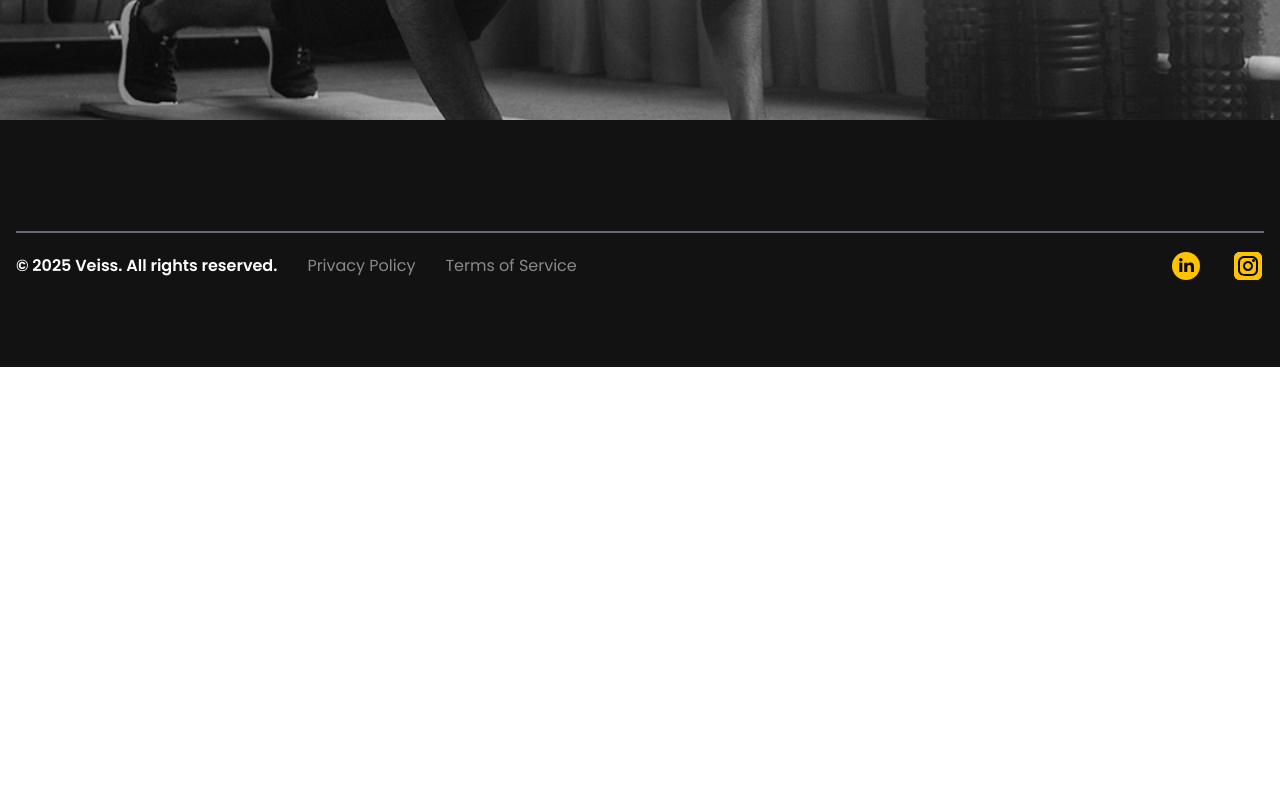
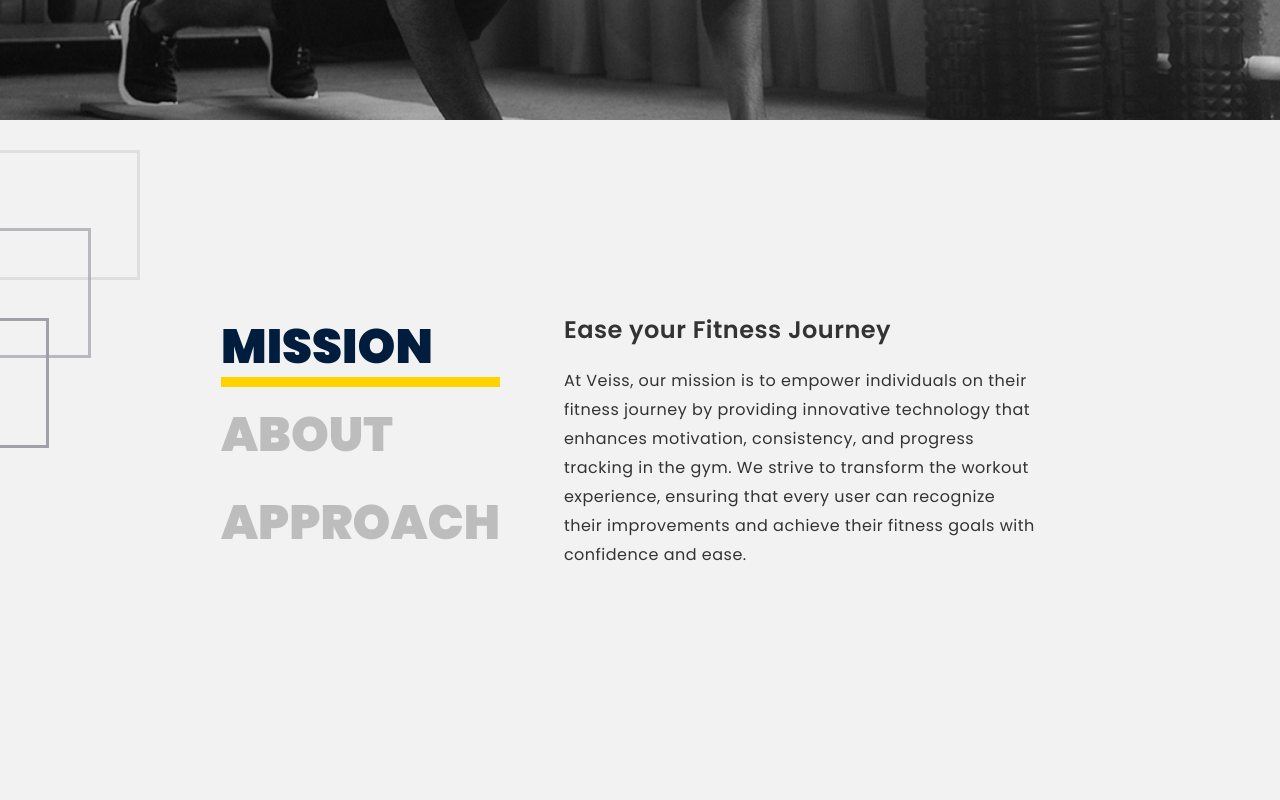
Before and after one commit to veiss-fit/veiss-web, a Next.js app: page /en in a window 1280 px wide. Shown: the part 840-1640 px from the top of the page. Before the commit the page ends 1207 px from the top, so only its background shows below. Built offline with nearby package versions, Linux system fonts and the light colour scheme; no server answers.

Commit message:
(fix) descriptive tabs

```diff
--- a/src/app/[locale]/(web)/components/DescriptiveTabs/DescriptiveTabs.tsx
+++ b/src/app/[locale]/(web)/components/DescriptiveTabs/DescriptiveTabs.tsx
@@ -3,16 +3,15 @@ import PageWrapper from "../PageWrapper/PageWrapper";
 
 function DescriptiveTabs() {
   const [selectedTab, setSelectedTab] = useState<number>(0);
-
   const tabs = ["Mission", "About", "Approach"];
 
   return (
-    <div id="about-us" className="w-full h-screen relative bg-[#F2F2F2]">
+    <div id="about-us" className="w-full min-h-screen relative bg-[#F2F2F2]">
       <PageWrapper>
-        <div className="relative z-20 xl:px-[205px] lg:px-[80px] lg:pt-[195px] pt-[90px] md:pb-[400px] sm:pb-[360px] pb-[260px] lg:pb-[100px] flex lg:flex-row flex-col justify-between gap-[20px]">
-          <div className="inline-flex lg:justify-start justify-center lg:flex-col flex-row sm:gap-[24px] gap-[16px] uppercase lg:text-[48px] font-[900] lg:leading-[64px] md:text-[36px] md:leading-[48px] text-[19px] leading-[28px] sm:text-[28px] sm:leading-[36px] text-[#BDBDBD]">
-            {tabs.map((item, index) => {
-              return (
+        <div className="relative z-20 xl:px-[205px] lg:px-[80px] pt-[90px] lg:pt-[195px] pb-[120px] lg:pb-[100px] flex flex-col lg:flex-row justify-between gap-[40px]">
+          {/* Tabs */}
+          <div className="inline-flex lg:justify-start justify-center lg:flex-col flex-row flex-wrap gap-[16px] sm:gap-[24px] uppercase font-[900] text-[#BDBDBD] text-[19px] sm:text-[28px] md:text-[36px] lg:text-[48px] leading-[28px] sm:leading-[36px] md:leading-[48px] lg:leading-[64px] text-center lg:text-left">
+            {tabs.map((item, index) => (
               <div
                 onClick={() => setSelectedTab(index)}
                 key={index}
@@ -28,82 +27,72 @@ function DescriptiveTabs() {
                 <div
                   className={`${
                     selectedTab === index ? "w-full" : "w-0"
-                    }  bg-primary  transition-all ease-in-out duration-300 absolute bottom-[-8px] lg:h-[10px] md:h-[8px] h-[6px]`}
-                  ></div>
+                  } bg-primary transition-all ease-in-out duration-300 absolute bottom-[-8px] lg:h-[10px] md:h-[8px] h-[6px]`}
+                />
               </div>
-              );
-            })}
+            ))}
           </div>
-          <div className="mx-auto lg:mx-0 relative text-secondary tracking-[0.5px] sm:text-[16px] sm:leading-[29px] text-[14px] leading-[24px] sm:w-[495px] w-full">
-            <div
-              className={`${
-                selectedTab === 0 ? "opacity-1" : "opacity-0"
-              } transition-opacity duration-300 ease-in-out lg:text-left text-center absolute lg:top-0 md:top-[60px] top-[40px] left-0 flex flex-col gap-[22px]`}
-            >
-              <h6 className="font-semibold lg:text-[24px] md:text-[20px] text-[18px]">
+
+          {/* Content */}
+          <div className="relative text-secondary tracking-[0.5px] text-[14px] sm:text-[16px] leading-[24px]
+          sm:leading-[29px] w-full max-w-[600px] mx-auto lg:mx-0 px-4 sm:px-6 text-center">
+            {/* Tab 0 */}
+            <div className={`${selectedTab === 0 ? "block" : "hidden"} transition-opacity duration-300 ease-in-out text-center lg:text-left flex flex-col gap-[22px]`}>
+              <h6 className="font-semibold text-[16px] md:text-[20px] lg:text-[24px]">
                 Ease your Fitness Journey
               </h6>
-              <p className="">
+              <p>
                 At Veiss, our mission is to empower individuals on their fitness journey by providing
                 innovative technology that enhances motivation, consistency, and progress tracking in
                 the gym. We strive to transform the workout experience, ensuring that every user can
                 recognize their improvements and achieve their fitness goals with confidence and ease.
               </p>
             </div>
-            <div
-              className={`${
-                selectedTab === 1 ? "opacity-1" : "opacity-0"
-              } transition-opacity duration-300 ease-in-out lg:text-left text-center absolute lg:top-0 md:top-[60px] top-[40px] left-0 flex flex-col gap-[22px]`}
-            >
-              <h6 className="font-semibold lg:text-[24px] md:text-[20px] text-[18px]">What we do</h6>
-              <p className="">
+
+            {/* Tab 1 */}
+            <div className={`${selectedTab === 1 ? "block" : "hidden"} transition-opacity duration-300 ease-in-out text-center lg:text-left flex flex-col gap-[22px]`}>
+              <h6 className="font-semibold text-[16px] md:text-[20px] lg:text-[24px]">
+                What we do
+              </h6>
+              <p>
                 Veiss offers a cutting-edge smart hardware attachment for weight machines that
                 automatically tracks repetitions, sets, and overall progress. Our solution integrates
                 seamlessly with existing gym equipment, providing users with real-time data and
-              insights that keep them engaged and motivated. delivering continuous value and support
-              to our users.
+                insights that keep them engaged and motivated.
               </p>
-              <p className="pt-[2px]">
-              By eliminating the need for manual
-              input, we make it easier for gym-goers to focus on their workouts and stay committed
-              to their fitness objectives. Our accompanying app subscription unlocks advanced
-              analytics and personalized progress tracking,
+              <p>
+                By eliminating the need for manual input, we make it easier for gym-goers to focus on
+                their workouts and stay committed to their fitness objectives. Our accompanying app
+                subscription unlocks advanced analytics and personalized progress tracking.
               </p>
             </div>
-            <div
-              className={`${
-                selectedTab === 2 ? "opacity-1" : "opacity-0"
-              } transition-opacity duration-300 ease-in-out lg:text-left text-center absolute lg:top-0 md:top-[60px] top-[40px] left-0 flex flex-col gap-[22px]`}
-            >
-              <h6 className="font-semibold lg:text-[24px] md:text-[20px] text-[18px]">Our Approach</h6>
-              <p className="">
+
+            {/* Tab 2 */}
+            <div className={`${selectedTab === 2 ? "block" : "hidden"} transition-opacity duration-300 ease-in-out text-center lg:text-left flex flex-col gap-[22px]`}>
+              <h6 className="font-semibold text-[16px] md:text-[20px] lg:text-[24px]">
+                Our Approach
+              </h6>
+              <p>
                 We utilize advanced sensor technology to create a smart hardware attachment
                 that integrates effortlessly with existing gym equipment. Our system captures
                 essential workout metrics and syncs them directly to users&lsquo; mobile devices,
                 providing:
               </p>
-              <ol className="pt-[2px] list-decimal pl-5 space-y-2">
-              <li>
-                Effortless Tracking: No manual input—just automatic, error-free logging.
-              </li>
-              <li>
-                Real-Time Insights: Instant feedback keeps workouts optimized and engaging.
-              </li>
-              <li>
-                User-Centric Design: Built for ease, motivation, and consistency.
-              </li>
-              <li>
-                Continuous Improvement: We evolve through ongoing user feedback.
-              </li>
+              <ol className="list-disc list-inside pl-5 space-y-2 text-center mx-auto w-fit sm:text-left">
+                <li>Effortless Tracking: No manual input—just automatic, error-free logging.</li>
+                <li>Real-Time Insights: Instant feedback keeps workouts optimized and engaging.</li>
+                <li>User-Centric Design: Built for ease, motivation, and consistency.</li>
+                <li>Continuous Improvement: We evolve through ongoing user feedback.</li>
               </ol>
-
             </div>
           </div>
         </div>
       </PageWrapper>
-      <div className="absolute w-[184px] h-[130px] border-[3px] border-[#A1A1AA] opacity-[23%] top-[30px] left-[-44px]"></div>
-      <div className="absolute w-[184px] h-[130px] border-[3px] border-[#A1A1AA] opacity-[71%] top-[108px] left-[-93px]"></div>
-      <div className="absolute w-[184px] h-[130px] border-[3px] border-[#A1A1AA] top-[198px] left-[-135px]"></div>
+
+      {/* Decorative Squares (hide on small screens) */}
+      <div className="hidden sm:block absolute w-[184px] h-[130px] border-[3px] border-[#A1A1AA] opacity-[23%] top-[30px] left-[-44px]" />
+      <div className="hidden sm:block absolute w-[184px] h-[130px] border-[3px] border-[#A1A1AA] opacity-[71%] top-[108px] left-[-93px]" />
+      <div className="hidden sm:block absolute w-[184px] h-[130px] border-[3px] border-[#A1A1AA] top-[198px] left-[-135px]" />
     </div>
   );
 }
--- a/src/app/[locale]/(web)/page.tsx
+++ b/src/app/[locale]/(web)/page.tsx
@@ -14,8 +14,8 @@ export default function Home() {
   return (
     <div>
       <HeroSlider />
-      {/* <DescriptiveTabs />
-      <SubscribeBanner /> */}
+      <DescriptiveTabs />
+      <SubscribeBanner />
       {/* <PricingList /> */}
       {/* <Testemonial /> */}
       {/* <TeamNumbers />
```
Lines whose indentation alone changed are shown as unchanged.
